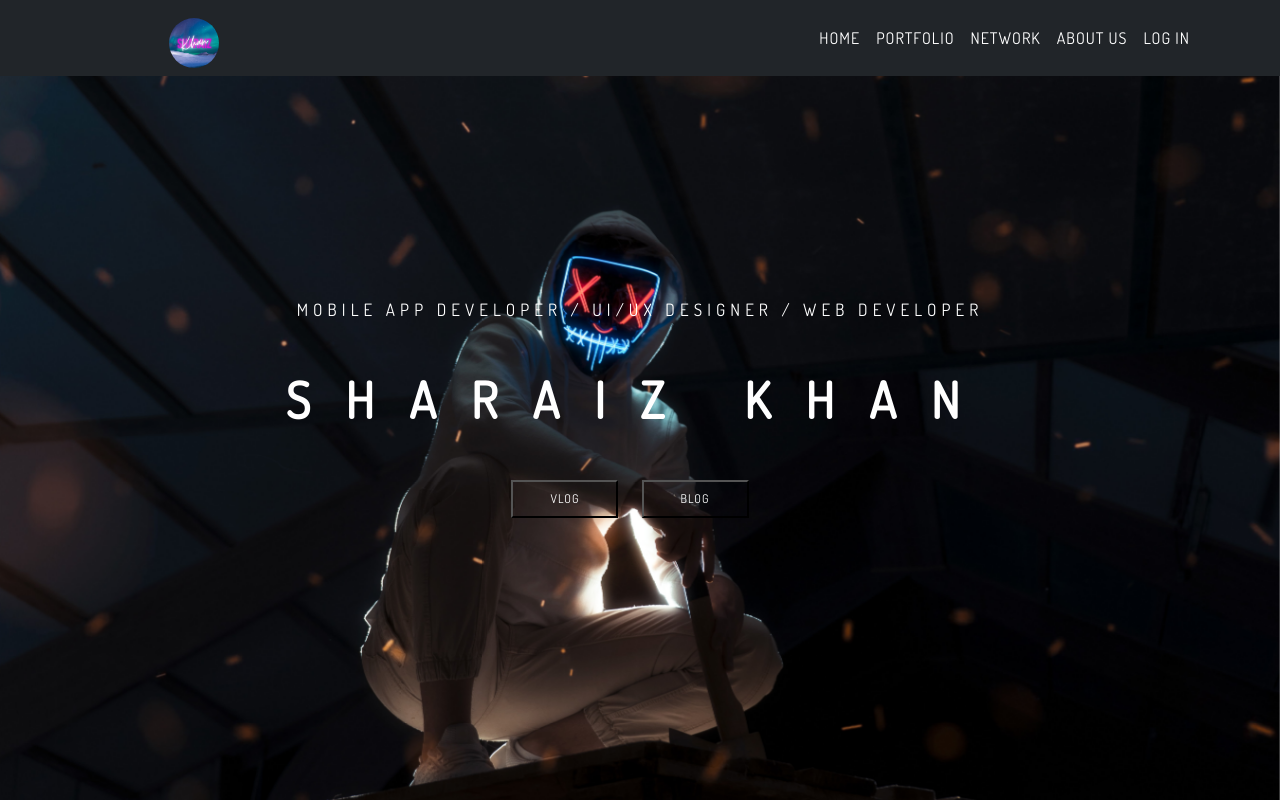
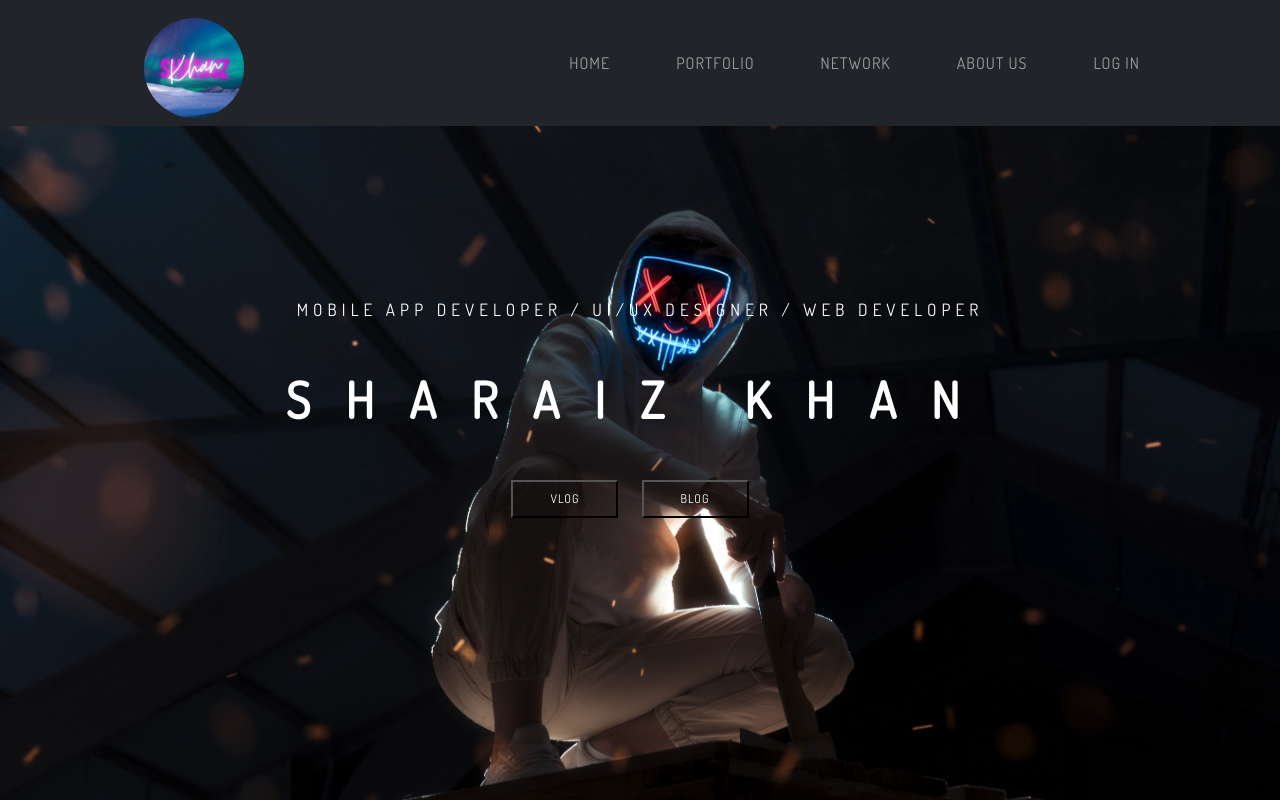
Before and after one commit to sharaizk/Website, a PHP site: page / in a window 1280 px wide. Run offline with PHP 8.4, Linux system fonts and the light colour scheme.

Commit message:
Debug ph1

```diff
--- a/style.css
+++ b/style.css
@@ -6,10 +6,7 @@
 header {
   width: 100%;
   height: 100vh;
-  background: url("assets/index/bg.jpg")no-repeat center center fixed;
-  -webkit-background-size: cover;
-  -moz-background-size: cover;
-  -o-background-size: cover;
+  background-image: url("assets/index/bg.jpg");
   background-size: cover;
   font-family: "Dosis", sans-serif;
 }
@@ -26,10 +23,9 @@ header {
 }
 
 .logo img {
+  height: 100px;
   margin-top: 10px;
   border-radius: 50%;
-  height: 50px;
-  width: 50px;
 }
 .logo img:hover {
   animation: shake 0.5s;
@@ -73,24 +69,34 @@ header {
 }
 
 .menu_list {
-  color: orange;
+  width: 80%;
+  text-align: right;
+  padding-right: 50px;
 }
 
 .menu_list li {
+  display: inline-block;
+  text-transform: uppercase;
+  list-style-type: none;
   letter-spacing: 2px;
+  padding-left: 50px;
   color: rgba(255, 255, 255, 0.8);
-  cursor: default;
+  cursor:default;
   animation: fadeIn ease 3s;
   -webkit-animation: fadeIn ease 3s;
 }
-.menu_list li a {
+.menu_list li a{
     text-transform: uppercase;
     text-decoration: none;
-  color: white !important;
+    color: white;
     letter-spacing: 1px;
 }
-.menu_list li a:hover {
-  color: orange !important;
+
+.menu_list li:hover {
+  color: orange;
+}
+.menu_list li a:hover{
+    color: orange;
 }
 .header_content {
   text-transform: uppercase;
@@ -112,7 +118,7 @@ header {
   animation: fadeIn ease 5s;
   -webkit-animation: fadeIn ease 5s;
 }
-.header_content h2:hover {
+.header_content h2:hover{
     font-size: 20px;
     animation: fadeIn ease 5s;
     -webkit-animation: fadeIn ease 5s;
```
Lines whose indentation alone changed are shown as unchanged.
